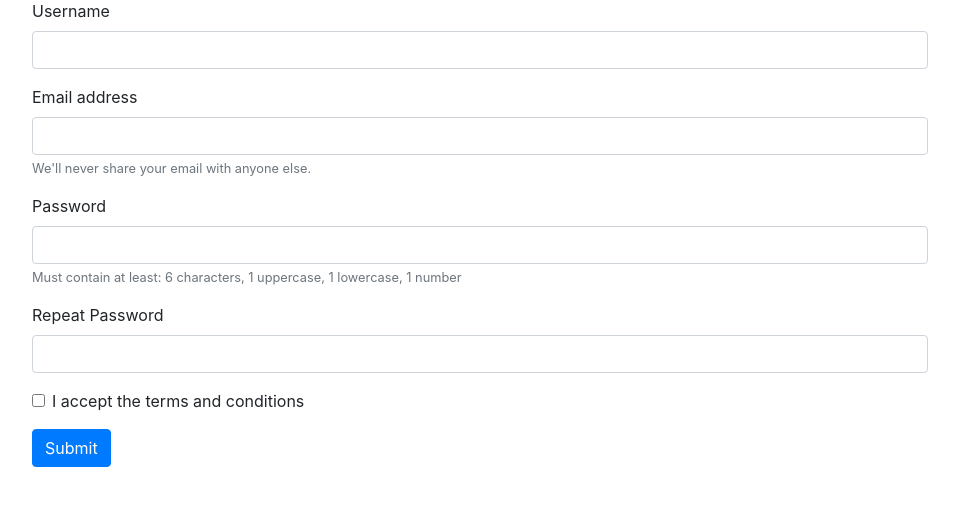
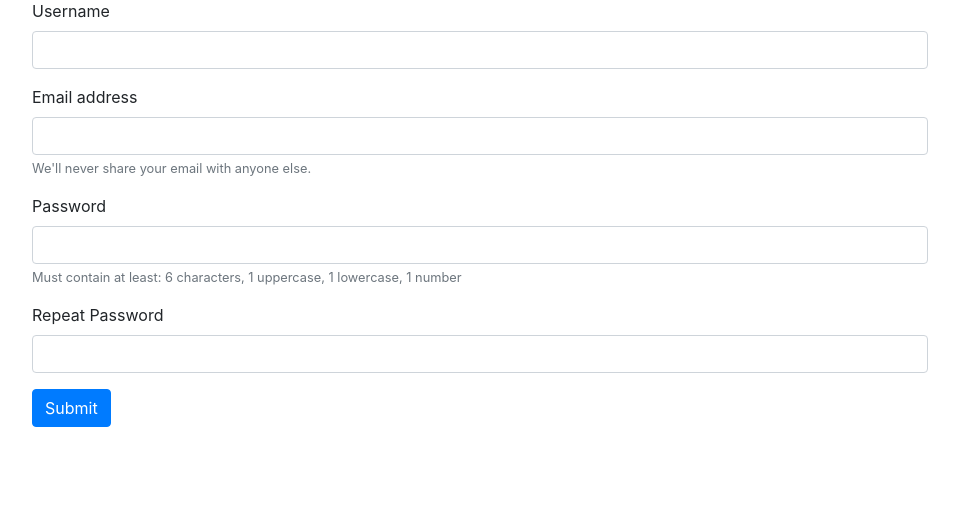
Before and after one commit to AustinOldham/CS1520_Project, a Flask app: page /signup.html in a window 1280 px wide. Shown: the part 163-669 px from the top of the page, without its empty margins (160-1119 px from the left). Run offline with Flask 2, Linux system fonts and the light colour scheme; some libraries are stand-ins or nearby versions.

Commit message:
Made minor changes

```diff
--- a/templates/editprofile.html
+++ b/templates/editprofile.html
@@ -27,7 +27,7 @@
             <option data-img-src="/static/images/ac2.png" data-img-alt="Animal Crossing 2" value="ac2.png" {% if avatar == 'ac2.png' %} selected="selected"{% endif %}/>
             <option data-img-src="/static/images/ac3.png" data-img-alt="Animal Crossing 3" value="ac3.png" {% if avatar == 'ac3.png' %} selected="selected"{% endif %}/>
             <option data-img-src="/static/images/pikmin1.png" data-img-alt="Red Pikmin" value="pikmin1.png" {% if avatar == 'pikmin1.png' %} selected="selected"{% endif %}/>
-            <option data-img-src="/static/images/pikmin2.png" data-img-alt="Blue Pikmin" value="pikming2.png" {% if avatar == 'pikmin2.png' %} selected="selected"{% endif %}/>
+            <option data-img-src="/static/images/pikmin2.png" data-img-alt="Blue Pikmin" value="pikmin2.png" {% if avatar == 'pikmin2.png' %} selected="selected"{% endif %}/>
             <option data-img-src="/static/images/pikmin3.png" data-img-alt="Yellow Pikmin" value="pikmin3.png" {% if avatar == 'pikmin3.png' %} selected="selected"{% endif %}/>
             <option data-img-src="/static/images/hat.png" data-img-alt="Hat" value="hat.png" {% if avatar == 'hat.png' %} selected="selected"{% endif %}/>
             <option data-img-src="/static/images/goomba.png" data-img-alt="Goomba" value="goomba.png" {% if avatar == 'goomba.png' %} selected="selected"{% endif %}/>
--- a/templates/signup.html
+++ b/templates/signup.html
@@ -60,10 +60,6 @@
         alert("Error: Please enter a valid email address");
         return false;
     }
-    if(!form.terms.checked) {
-        alert("Please accept the terms and conditions to proceed");
-        return false;
-    }
     return true;
   }
 
@@ -87,10 +83,6 @@
         <label for="passwordInput2">Repeat Password</label>
         <input type="password" name="password2" class="form-control" id="passwordInput2">
     </div>
-    <div class="form-group form-check">
-        <input type="checkbox" class="form-check-input" id="termsCheck" name="terms">
-        <label class="form-check-label" for="termsCheck">I accept the terms and conditions</label>
-    </div>
     <button type="submit" class="btn btn-primary">Submit</button>
 </form>
 {% endblock %}
```
